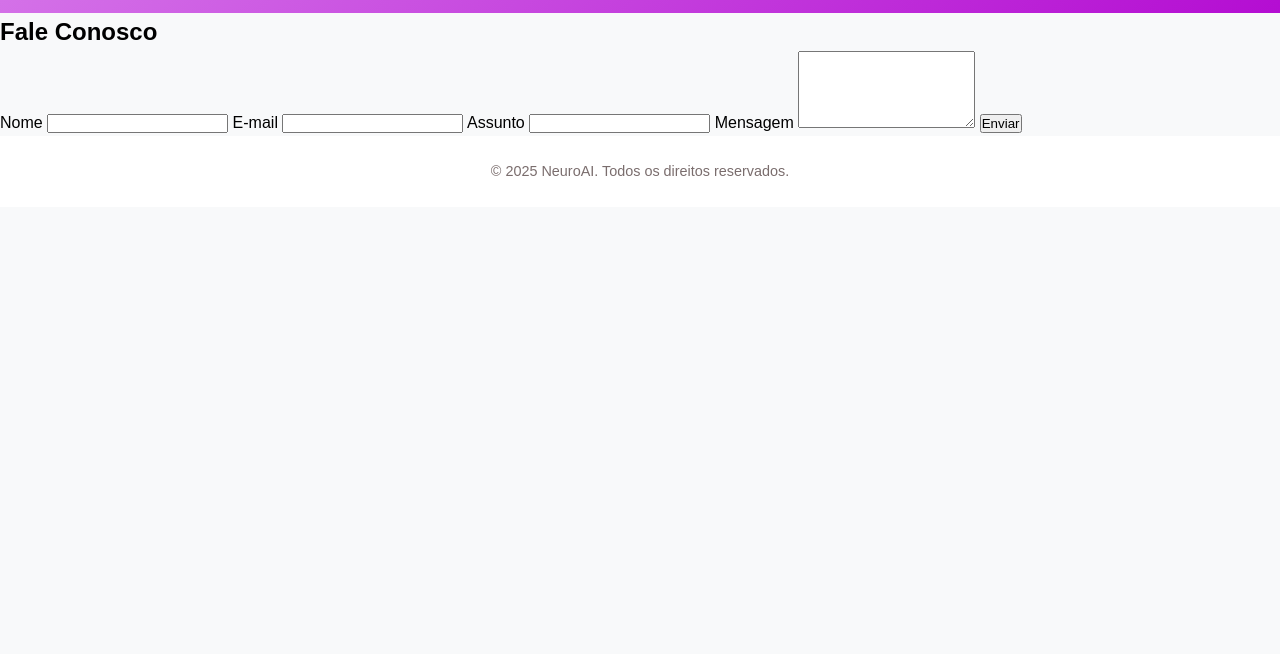
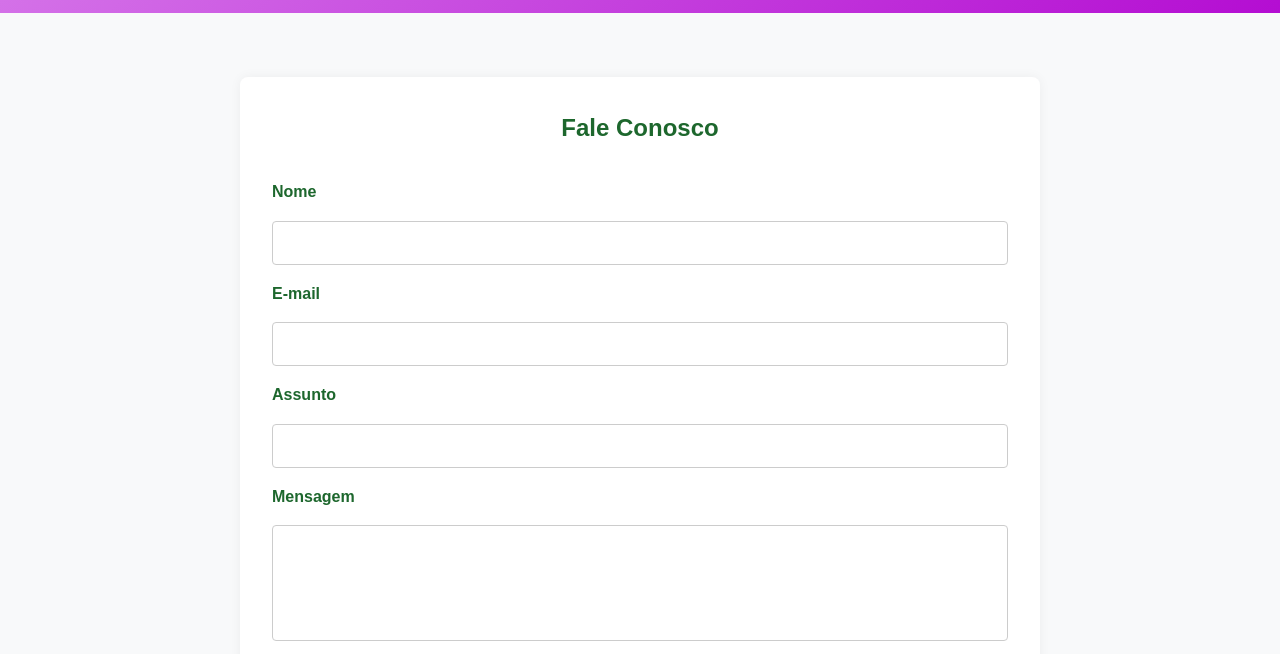
Before and after one commit to NeuroAI-frontEnd/sprint-frontEnd-fiap, a plain HTML site: page contato.html in a window 1280 px wide. Shown: the part 127-781 px from the top of the page. Drawn offline with Linux system fonts and the light colour scheme.

Commit message:
CSS adicionando estilos na página contato

```diff
--- /dev/null
+++ b/CSS/contato.css
@@ -0,0 +1,49 @@
+.container {
+  max-width: 800px;
+  margin: 4rem auto;
+  padding: 2rem;
+  background: #fff;
+  border-radius: 8px;
+  box-shadow: 0 0 12px rgba(0,0,0,0.05);
+}
+
+.container h1 {
+  text-align: center;
+  margin-bottom: 2rem;
+  color: #1d672d;
+}
+
+.form-contato {
+  display: flex;
+  flex-direction: column;
+  gap: 1rem;
+}
+
+.form-contato label {
+  font-weight: bold;
+  color: #1d672d;
+}
+
+.form-contato input,
+.form-contato textarea {
+  padding: 0.75rem;
+  border: 1px solid #ccc;
+  border-radius: 4px;
+  resize: none;
+  font-size: 1rem;
+}
+
+.form-contato button {
+  background-color: #03da32;
+  color: white;
+  padding: 0.8rem;
+  border: none;
+  border-radius: 4px;
+  font-weight: bold;
+  cursor: pointer;
+  transition: 0.3s ease;
+}
+
+.form-contato button:hover {
+  background-color: #07f136ab;
+}
--- a/contato.html
+++ b/contato.html
@@ -5,6 +5,7 @@
   <meta name="viewport" content="width=device-width, initial-scale=1.0"/>
   <title>Contato | NeuroAI</title>
   <link rel="stylesheet" href="css/style.css" />
+  <link rel="stylesheet" href="css/contato.css">
 </head>
 <body>
   <header>
```
